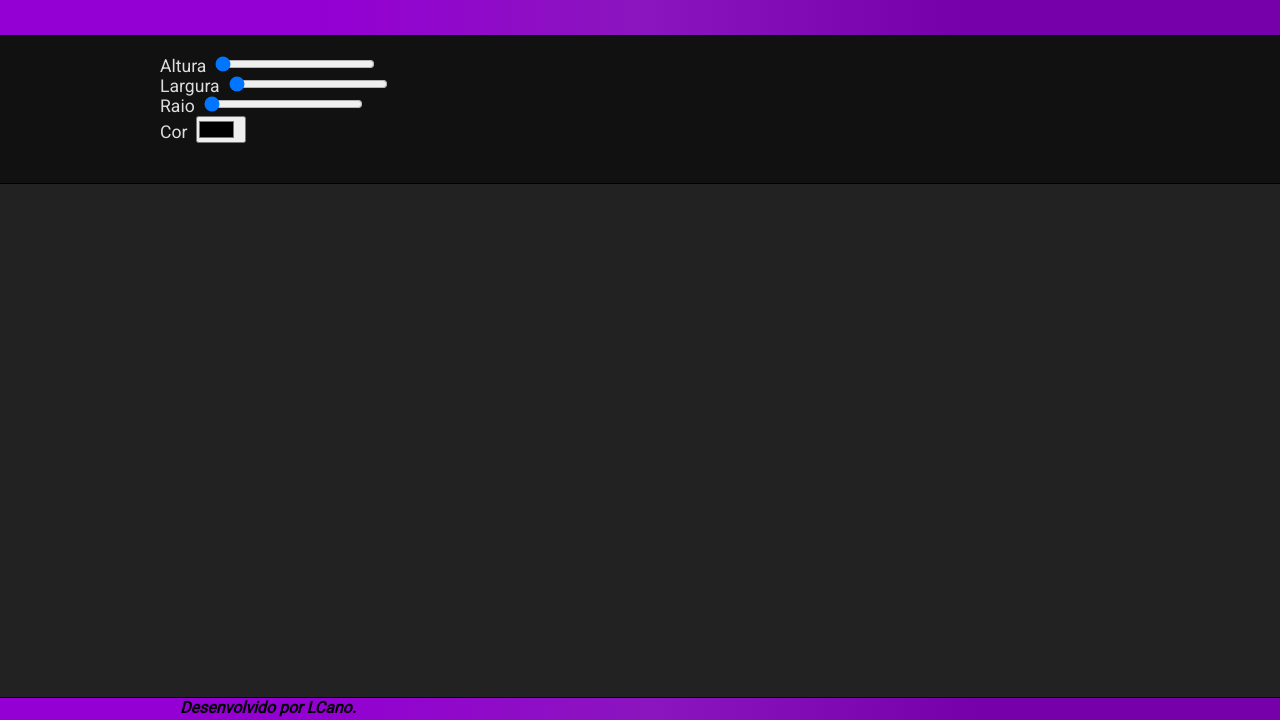
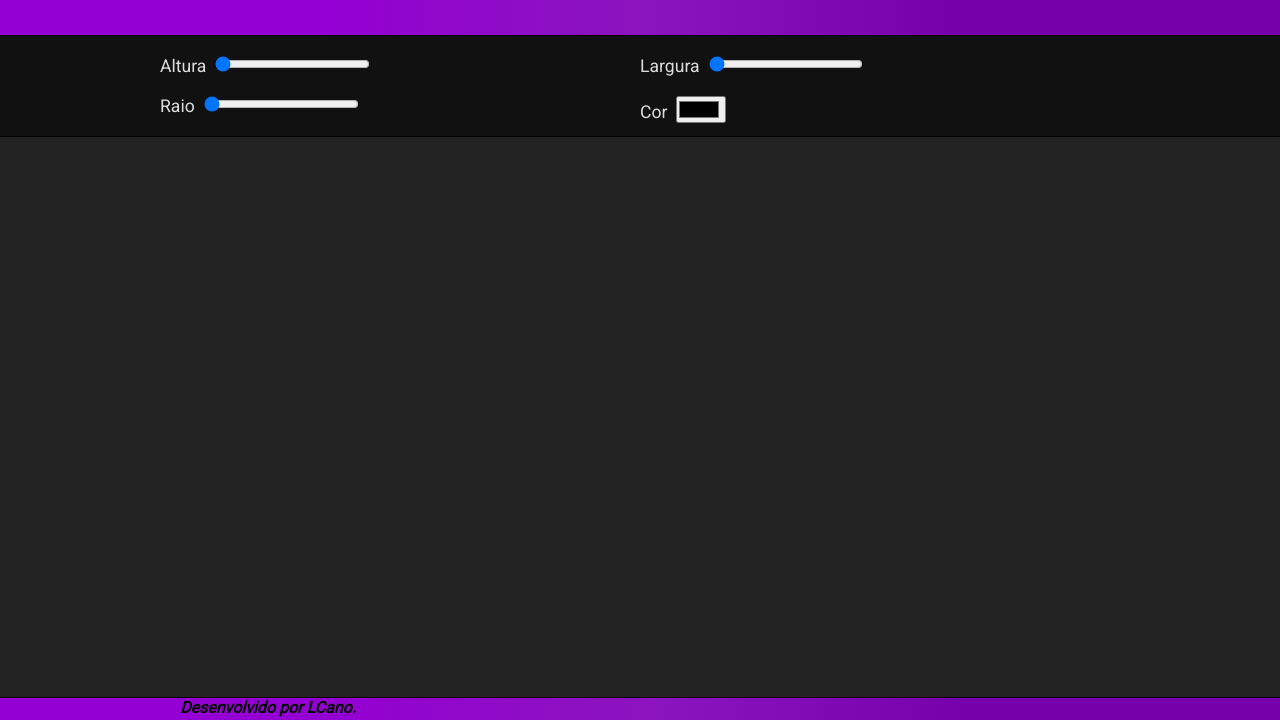
Before and after one commit to LeonardoMacedoCano/CSS-dynamic-box, a plain HTML site: page index.html in a window 1280 px wide. Shown: the part 80-800 px from the top of the page. Drawn offline with Linux system fonts and the light colour scheme.

Commit message:
add estilos atualizados

```diff
--- a/styles.css
+++ b/styles.css
@@ -46,10 +46,18 @@ input[type="color"]{
     width: 50px;
 }
 
+:root {
+  	--color: #000;
+  	--heigth: 100px;
+  	--raduius: 0%;
+  	--width: 100px;
+}
+
 #propriedades{
 	margin: auto;
 	color: #ddd;
-	padding: 20px 20px 40px 20px;
+	height: 60px;
+	padding: 20px;
 	background-color: #111;
 	border-bottom: 1px solid #000;
 }
@@ -67,16 +75,25 @@ input[type="color"]{
 	margin: 0 auto;
 }
 
-.propTamanho{
-	width: 37.5%;
+.propCaixa{
+	width: 50%;
 	margin: auto;
 	float: left;
 	margin-bottom: 20px;
 }
 
-.propColor{
-	width: 25%;
+#caixaContainer{
 	margin: auto;
-	float: left;
-	margin-bottom: 20px;
+  	height: 500px;
+  	width: 500px;
+  	margin-bottom: 40px;
 }
+
+.caixa{
+	margin: auto;
+	background: var(--color);
+  	border-radius: var(--radius);
+  	width: var(--width);
+  	height: calc(500px / (100 / var(--height)));
+  	transition: background-color 2s,width 2s, height 2s, border-radius 2s;
+}
```
